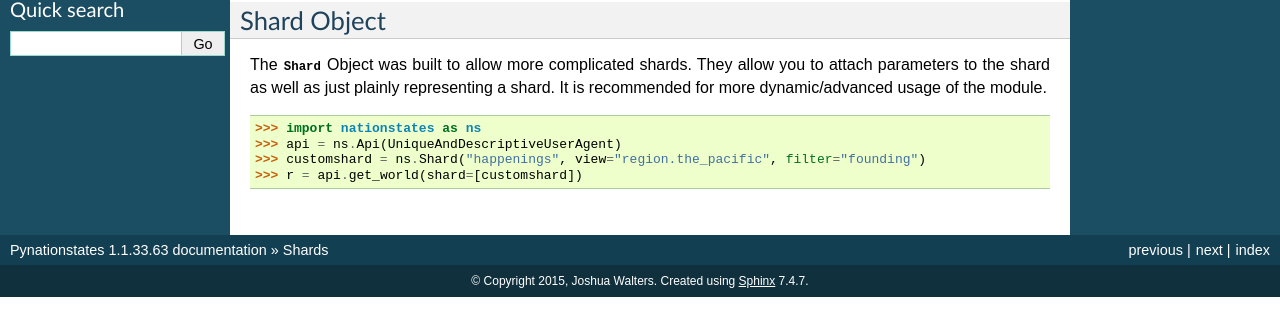
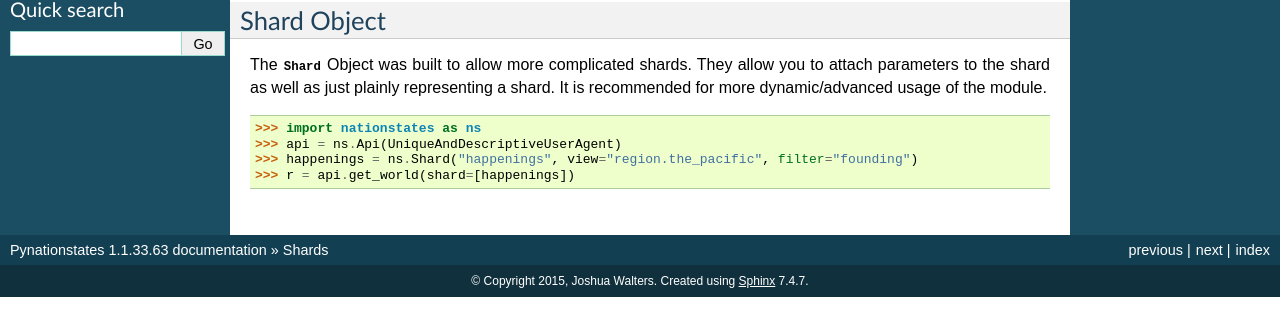
Before and after one commit to DolphDev/pynationstates, a Sphinx documentation site: the page built from docs/pages/shard.rst, in a window 1280 px wide. Shown: the part 301-637 px from the top of the page. Built offline with Sphinx 7.4.7, drawn with Linux system fonts in a browser that asks for light colours.

Commit message:
Minor Doc Fix

```diff
--- a/docs/pages/shard.rst
+++ b/docs/pages/shard.rst
@@ -23,5 +23,5 @@ The :class:`Shard` Object was built to allow more complicated shards. They allow
 
     >>> import nationstates as ns
     >>> api = ns.Api(UniqueAndDescriptiveUserAgent)
-    >>> customshard = ns.Shard("happenings", view="region.the_pacific", filter="founding")
-    >>> r = api.get_world(shard=[customshard])
+    >>> happenings = ns.Shard("happenings", view="region.the_pacific", filter="founding")
+    >>> r = api.get_world(shard=[happenings])
```
